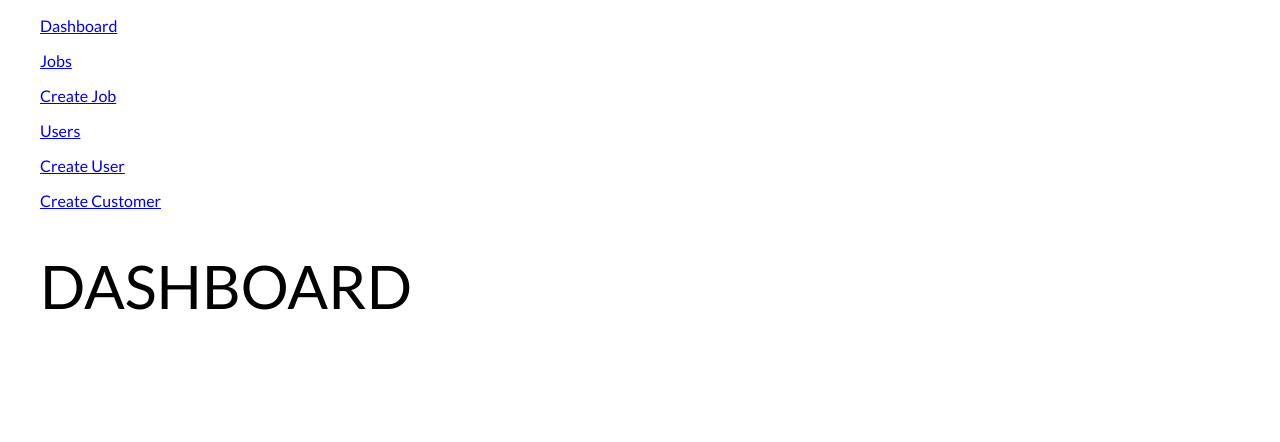
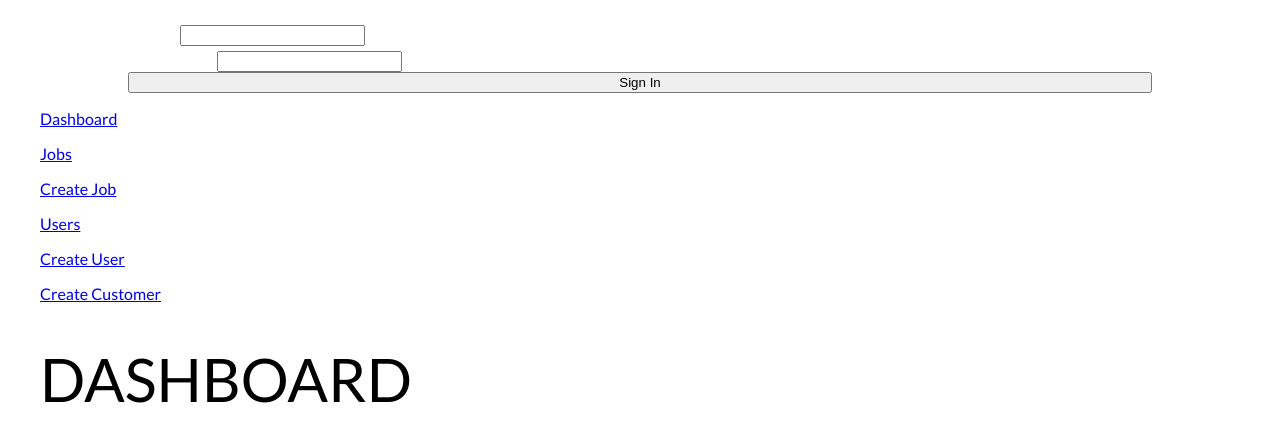
Before and after one commit to CFA-CJJ-GroupProject/CFA-Term3-NodeProject, a React (Create React App) app in the folder react-web/: page / in a window 1280 px wide. Shown: the top 442 px of the page. Built offline with nearby package versions, Linux system fonts and the light colour scheme.

Commit message:
Tried to add basic sign in form to front end, having problems with routing though

```diff
--- a/react-web/package.json
+++ b/react-web/package.json
@@ -3,6 +3,7 @@
   "version": "0.1.0",
   "private": true,
   "dependencies": {
+    "axios": "^0.16.2",
     "react": "^15.6.1",
     "react-dom": "^15.6.1",
     "react-router": "^4.1.1",
--- a/react-web/src/App.js
+++ b/react-web/src/App.js
@@ -15,6 +15,9 @@ import UsersPage from './pages/UsersPage'
 import CreateCustomerPage from './pages/CreateCustomerPage'
 import PrimaryNav from './components/PrimaryNav'
 import HomePage from './pages/HomePage'
+import SignInForm from './components/SignInForm'
+// Importing everything from auth and calling it authapi
+import * as authAPI from './api/auth'
 
 
 class App extends Component {
@@ -22,17 +25,39 @@ class App extends Component {
   // Initial state
   state = {
     error: null,
+    token: null,
     // token: savedToken,
     jobs: null, // Null means not loaded yet
   }
 
+  handleSignIn = ({ email, password }) => {
+    authAPI.signIn({email, password })
+      .then(json => {
+        this.setState({ token: json.token })
+      })
+      .catch(error => {
+        this.setState({ error })
+      })
+  }
+
   render() {
-    const { error } = this.state
+    const { error, token, jobs } = this.state
 
 
     return (
+
+
       <Router>
         <main>
+           {
+            !!token ? (
+              <h1> Welcome to ANT jobs application </h1>
+            ) :  (
+              <SignInForm onSignIn={ this.handleSignIn } />
+            )
+          }
+
+
         <PrimaryNav />
           <Route path='/' render={
             () => (
--- /dev/null
+++ b/react-web/src/api/auth.js
@@ -0,0 +1,17 @@
+import axios from 'axios'
+
+export function signIn({ username, password }) {
+  return axios.post('/auth', {
+    username,
+    password
+  })
+  .then(res => res.data)
+}
+
+export function register({ username, password }) {
+  return axios.post('/auth/register', {
+    username,
+    password
+  })
+  .then(res => res.data)
+}
--- /dev/null
+++ b/react-web/src/components/SignInForm.js
@@ -0,0 +1,36 @@
+import React from 'react'
+
+const formStyle = {
+  display: 'flex',
+  flexDirection: 'column',
+  color: 'black'
+}
+
+function submitSignIn(event, onSignIn) {
+  event.preventDefault()
+  const form = event.target
+  const username = form.elements['username'].value
+  const password = form.elements['password'].value
+  onSignIn({ username, password})
+}
+
+export default function SignInForm({
+  onSignIn
+}) {
+  return (
+    <form
+      onSubmit={  (event) => submitSignIn(event, onSignIn) }
+      style={ formStyle }
+    >
+      <label>
+        <span> Email </span>
+        <input name='username' />
+      </label>
+      <label>
+        <span> Password </span>
+        <input type='password' name='password' />
+      </label>
+      <button>Sign In </button>
+    </form>
+  )
+}
```
Also changed, not shown: react-web/src/index.css (line endings or trailing spaces), 1 other file (tests, documents, lock files or other folders).
